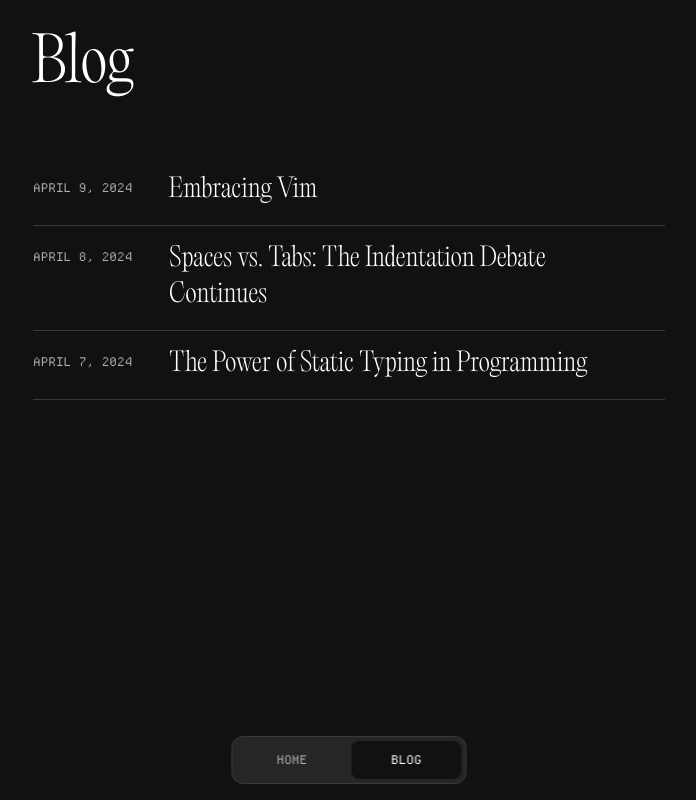
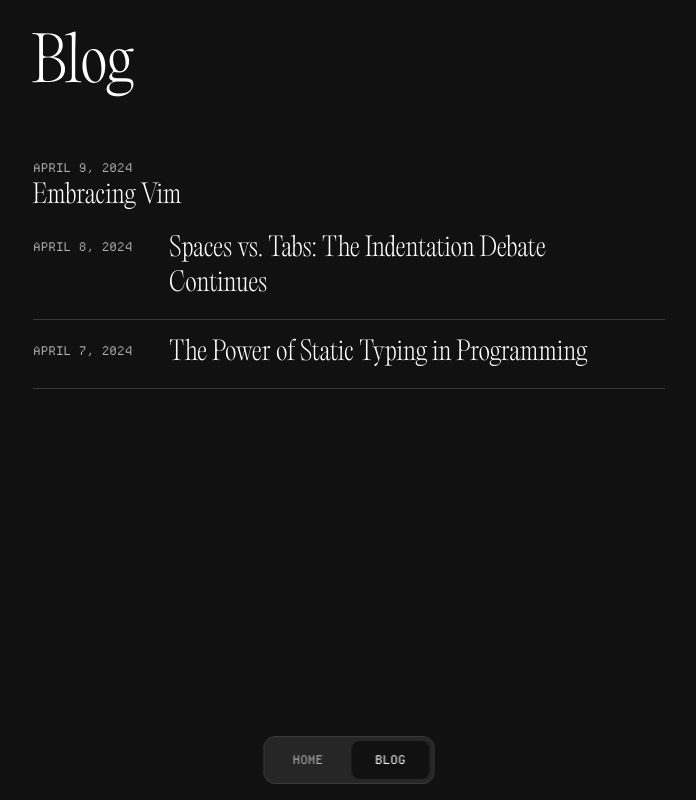
Before and after one commit to ana-rodrigues/blog-njs, a Next.js app: page /blog in a window 1280 px wide. Shown: the whole page, without its empty margins (291-987 px from the left). Built offline with nearby package versions, Linux system fonts and the light colour scheme.

Commit message:
Extracts post types and displays highlighted post for the latest entry

```diff
--- a/app/blog/page.tsx
+++ b/app/blog/page.tsx
@@ -1,6 +1,5 @@
 import { BlogPosts } from 'app/components/posts';
-import AnimatedWrapper from 'app/components/animatedwrapper'; // Import AnimatedWrapper
-
+import AnimatedWrapper from 'app/components/animatedwrapper';
 export const metadata = {
   title: 'Blog',
   description: 'Read my writing.',
--- /dev/null
+++ b/app/components/highlightedpost.tsx
@@ -0,0 +1,18 @@
+import Link from 'next/link'
+import { formatDate } from 'app/blog/utils'
+import styles from './highlightedpost.module.css'
+
+export default function HighlightedPost({ post }) {
+  return (
+    <Link
+      key={post.slug}
+      className={`${styles.post} ${styles.highlightedPost}`}
+      href={`/blog/${post.slug}`}
+    >
+      <div className={`${styles.postContent}`}>
+        <p className={`monoSm ${styles.postDate}`}>{formatDate(post.metadata.publishedAt, false)}</p>
+        <h2 className={`headingMd ${styles.postTitle}`}>{post.metadata.title}</h2>
+      </div>
+    </Link>
+  )
+}
--- a/app/components/nav.module.css
+++ b/app/components/nav.module.css
@@ -18,8 +18,8 @@
 }
 
 .navitem {
-    padding-right: var(--spacer-lg);
-    padding-left: var(--spacer-lg);
+    padding-right: var(--spacer-md);
+    padding-left: var(--spacer-md);
     padding-top: var(--spacer-xsm);
     padding-bottom: var(--spacer-xsm);
     border-radius: 8px;
--- /dev/null
+++ b/app/components/post.tsx
@@ -0,0 +1,18 @@
+import Link from 'next/link'
+import { formatDate } from 'app/blog/utils'
+import styles from './post.module.css'
+
+export default function Post({ post }) {
+  return (
+    <Link
+      key={post.slug}
+      className={`${styles.post}`}
+      href={`/blog/${post.slug}`}
+    >
+      <div className={`${styles.postContent}`}>
+        <p className={`monoSm ${styles.postDate}`}>{formatDate(post.metadata.publishedAt, false)}</p>
+        <h2 className={`headingMd ${styles.postTitle}`}>{post.metadata.title}</h2>
+      </div>
+    </Link>
+  )
+}
--- a/app/components/posts.tsx
+++ b/app/components/posts.tsx
@@ -1,34 +1,41 @@
 import Link from 'next/link'
 import { formatDate, getBlogPosts } from 'app/blog/utils'
-import styles from './posts.module.css';
+import styles from './posts.module.css'
+import HighlightedPost from './highlightedpost'
+import Post from './post'
+
+// Define the type for a single blog post
+interface BlogPost {
+  slug: string;
+  metadata: {
+    publishedAt: string; // or Date if you are storing Date objects
+    title: string;
+  };
+  // other properties of BlogPost
+}
 
 export function BlogPosts() {
-  let allBlogs = getBlogPosts()
+  let allBlogs: BlogPost[] = []
+
+  try {
+    allBlogs = getBlogPosts() as BlogPost[]
+  } catch (error) {
+    console.error('Failed to fetch blog posts:', error)
+    return <p>Failed to load posts</p>
+  }
+
+  if (allBlogs.length === 0) {
+    return <p>No posts available</p>
+  }
+
+  allBlogs.sort((a, b) => new Date(b.metadata.publishedAt).getTime() - new Date(a.metadata.publishedAt).getTime())
 
   return (
     <div className='container'>
-      {allBlogs
-        .sort((a, b) => {
-          if (
-            new Date(a.metadata.publishedAt) > new Date(b.metadata.publishedAt)
-          ) {
-            return -1
-          }
-          return 1
-        })
-        .map((post) => (
-          <Link
-            key={post.slug}
-            className={`${styles.post}`}
-            href={`/blog/${post.slug}`}
-          >
-            <div className={`${styles.postContent}`}>
-              <p className={`monoSm ${styles.postDate}`}>{formatDate(post.metadata.publishedAt, false)}</p>
-              <h2 className={`headingMd ${styles.postTitle}`}>{post.metadata.title}</h2>
-{/*           <img className={`${styles.postImage}`} src={post.metadata.image} alt={post.metadata.alt}/> */}
-            </div>
-          </Link>
-        ))}
+      <HighlightedPost post={allBlogs[0]} />
+      {allBlogs.slice(1).map((post) => (
+        <Post key={post.slug} post={post} />
+      ))}
     </div>
   )
 }
```
Also changed, not shown: app/components/highlightedpost.module.css (added), app/components/post.module.css (renamed from app/components/posts.module.css).
